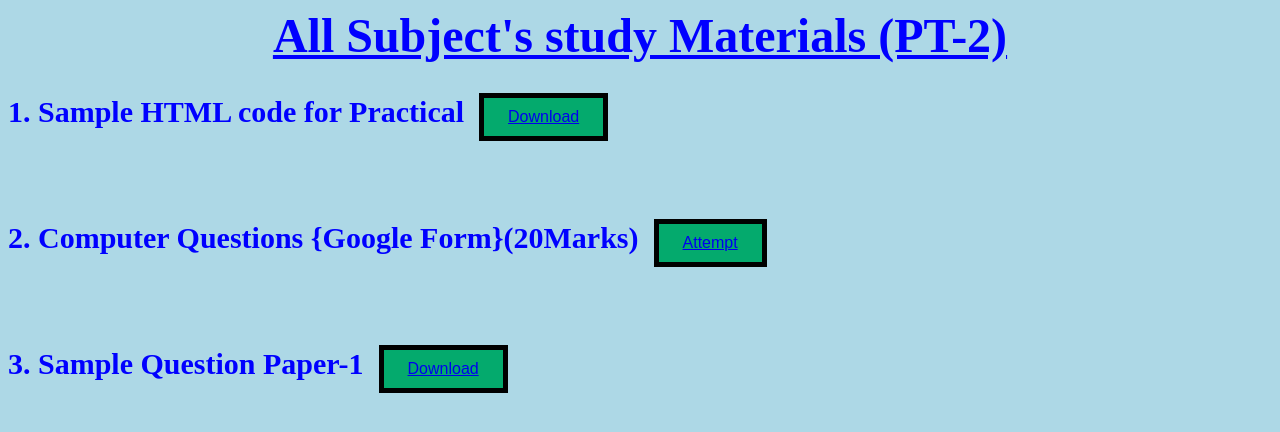
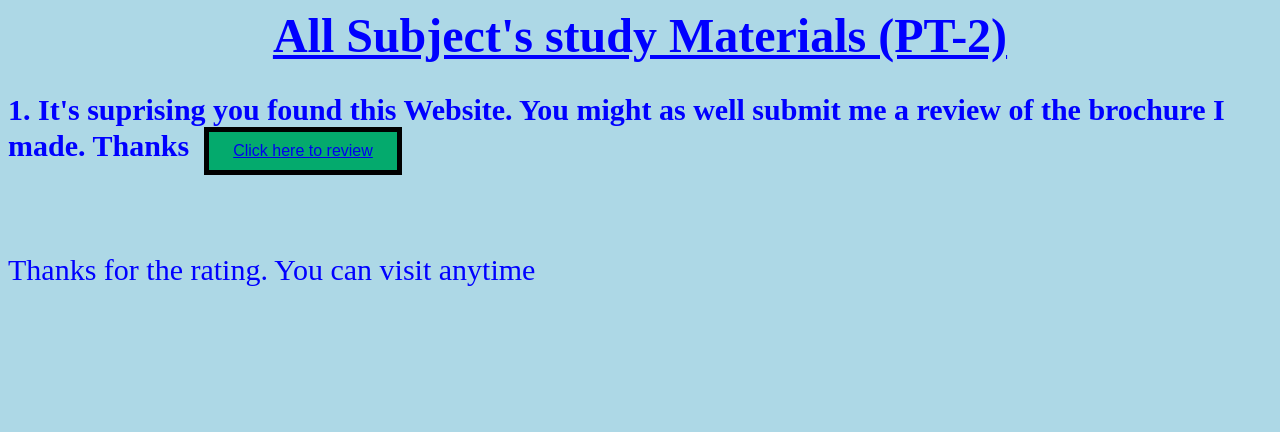
Before and after one commit to Not-Nilay/Manali_review, a plain HTML site: page index.html in a window 1280 px wide. Drawn offline with Linux system fonts and the light colour scheme.

Commit message:
Update index.html
This is no study guide

```diff
--- a/index.html
+++ b/index.html
@@ -1,6 +1,6 @@
 <html>
     <head>
-        <title>Comp 7th TMS</title>
+        <title>Nilay's Manali Brochure Review</title>
         <style>
             p {
                 font-family: monotype corsiva;
@@ -20,8 +20,7 @@
     </head>
     <body bgcolor="lightblue" text="blue">
         <font color="blue" size=7 face="monotype corsiva"><center><b><u>All Subject's study Materials (PT-2)</u></b></center></font>
-        <p><b>1. Sample HTML code for Practical</b>&nbsp;&nbsp;<button id="button"><a href="Example of all tags.txt" download="Sample_htmlcode.txt">Download</a></button></p><br>
-        <p><b>2. Computer Questions {Google Form}(20Marks)</b>&nbsp;&nbsp;<button id="button"><a href="https://docs.google.com/forms/d/e/1FAIpQLSfdjRwGDHCWc6trLV-fOeeSgNzwwDIVqCDr9TwJCO9VjxK0jQ/viewform?usp=pp_url" target="_blank">Attempt</a></button></p> <br>
-        <p><b>3. Sample Question Paper-1</b>&nbsp;&nbsp;<button id="button"><a href="Sample Question Paper - 1 (1).pdf" download="Sample_QuestionPaper-1.pdf">Download</a></button></p><br>
+        <p><b>1. It's suprising you found this Website. You might as well submit me a review of the brochure I made. Thanks</b>&nbsp;&nbsp;<button id="button"><a href="https://forms.office.com/Pages/ResponsePage.aspx?id=DQSIkWdsW0yxEjajBLZtrQAAAAAAAAAAAANAAXO8RplUQTdMNFg2VlEwRDA5RUJGVEJRMjhMNkMzWS4u">Click here to review</a></button></p><br>
+        <p>Thanks for the rating. You can visit anytime</p>
     </body>
 </html>
```
